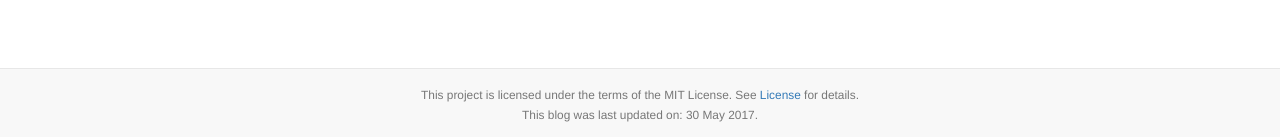
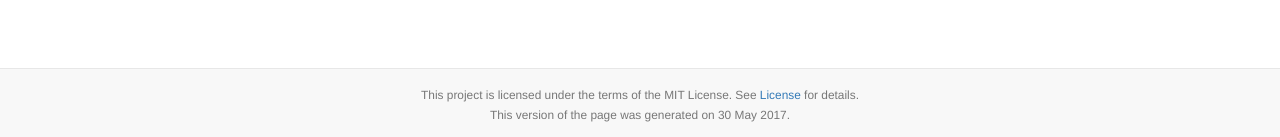
Before and after one commit to egor-tensin/jekyll-theme, a Jekyll site: the page built from index.html, in a window 1280 px wide. Shown: the part 760-897 px from the top of the page. Built offline with Jekyll 4.4.1, drawn with Linux system fonts in a browser that asks for light colours; the list of posts is cut into pages by our own code.

Commit message:
footer update

```diff
--- a/_includes/common/footer.html
+++ b/_includes/common/footer.html
@@ -11,7 +11,7 @@
               </div>
               <div style="display: table-row;">
                 <div style="display: table-cell;">
-                  <div class="text-center text-muted"><small>This blog was last updated on: {{ site.time | date_to_long_string }}.</small></div>
+                  <div class="text-center text-muted"><small>This version of the page was generated on {{ site.time | date_to_long_string }}.</small></div>
                 </div>
               </div>
             </div>
```
